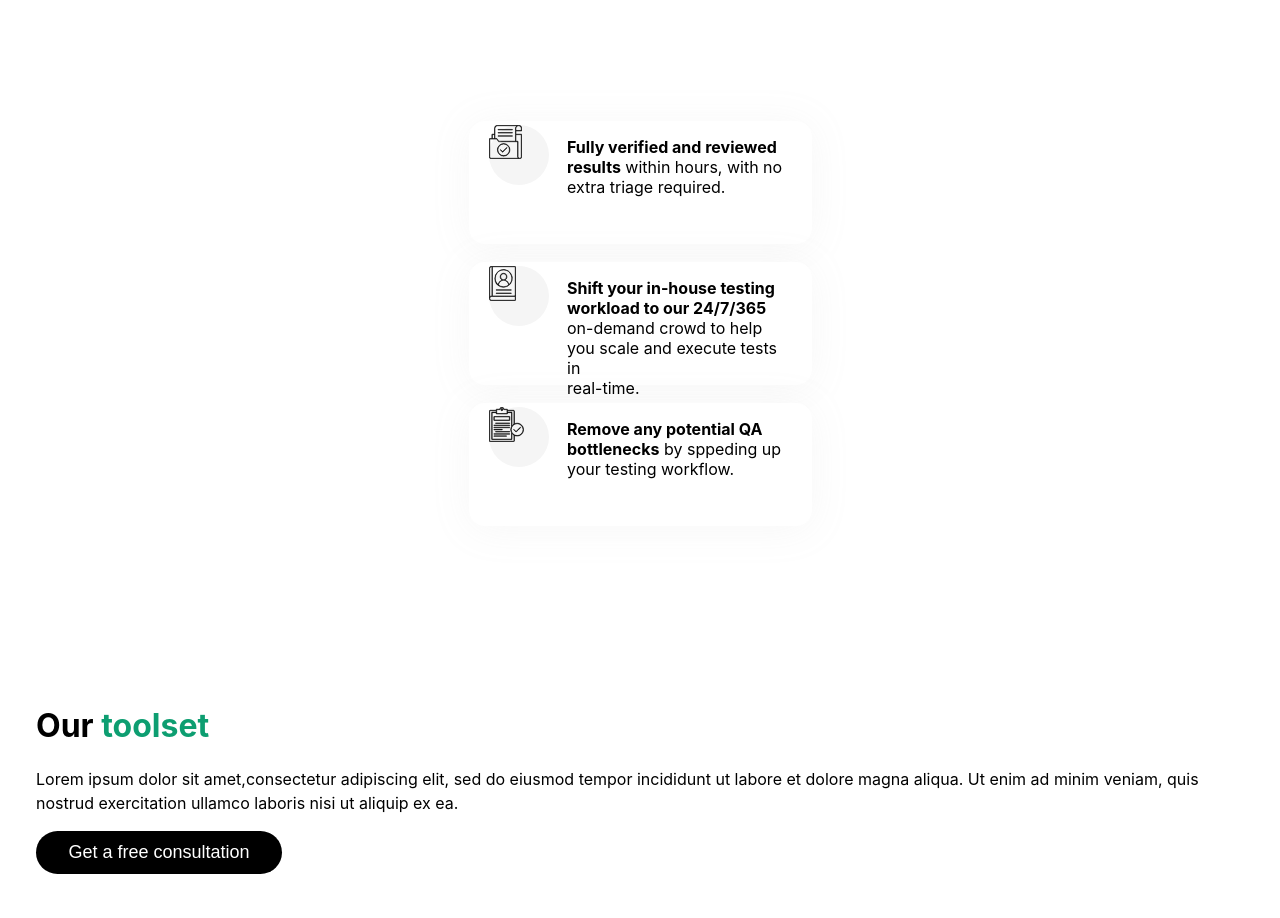
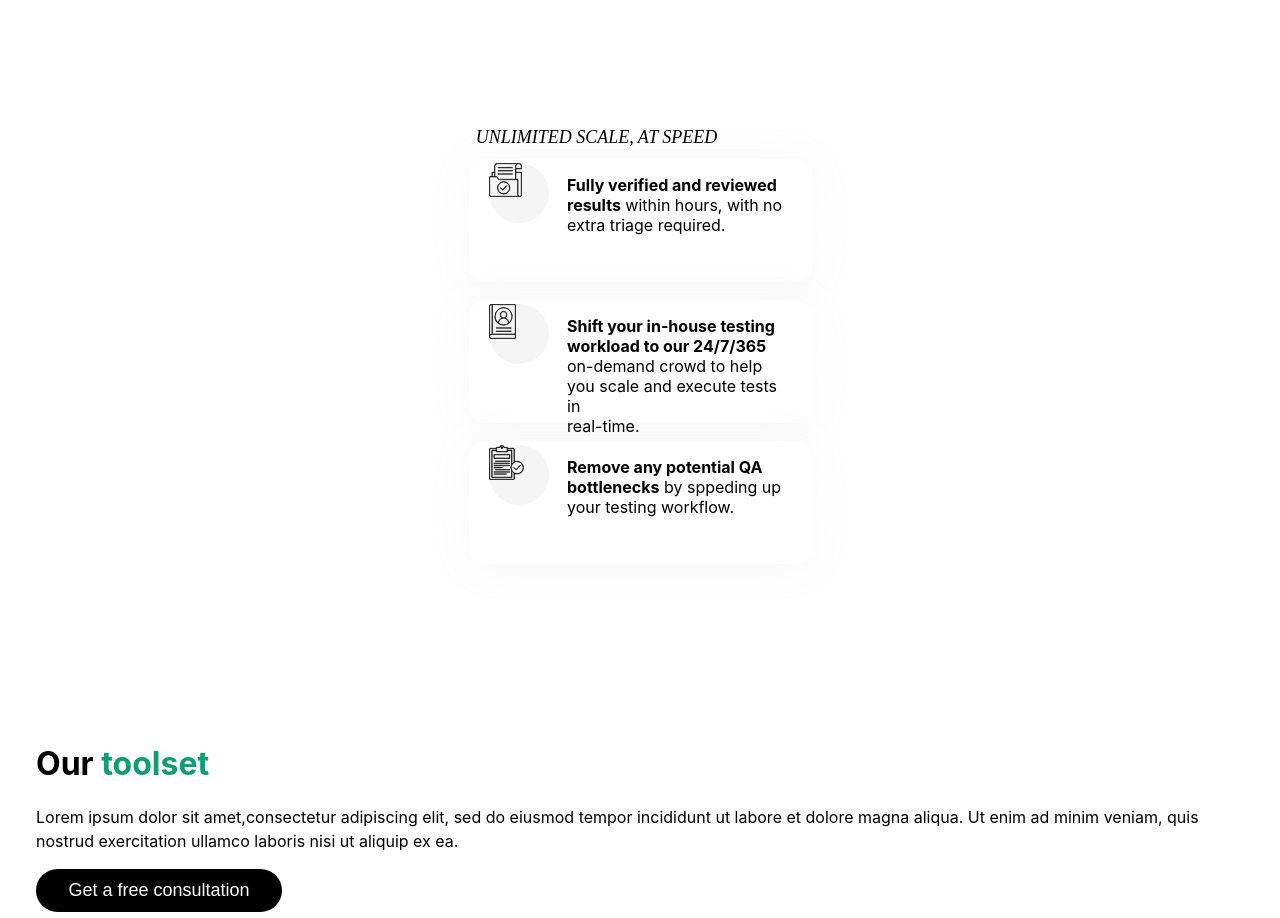
Before and after one commit to a11ysolutions/website, a React (Create React App) app: page /functional in a window 1280 px wide. Shown: the part 1620-2538 px from the top of the page. Built offline with nearby package versions, Linux system fonts and the light colour scheme.

Commit message:
feat: add functional-titles styles

```diff
--- a/src/Components/Functional/Functional.css
+++ b/src/Components/Functional/Functional.css
@@ -5,3 +5,16 @@
 .functional-header-text-button p {
     line-height: 24px;
 }
+.functional-titles{
+    font: var(--unnamed-font-style-italic) normal var(--unnamed-font-weight-normal) 18px/var(--unnamed-line-spacing-32) var(--unnamed-font-family-archivo);
+    letter-spacing: var(--unnamed-character-spacing-0);
+    color: var(--unnamed-color-000000);
+    text-align: center;
+    font: italic normal normal 18px/32px Archivo;
+    letter-spacing: 0px;
+    color: #000000;
+    text-transform: uppercase;
+    opacity: 1;
+    width: 256px;
+    height: 20px;
+}
--- a/src/Components/Functional/Functional.js
+++ b/src/Components/Functional/Functional.js
@@ -24,7 +24,9 @@ function Functional() {
                 <Button>Get in touch</Button>
             </div>
             <div style={{ marginTop: "135px" }}>
-                <div>
+                <div className="functional-titles">UNLIMITED SCALE, AT SPEED</div>
+
+                <div style={{ marginTop: "18px" }}>
                     <AchievementCard imgSrc='folder-data.svg'>
                         <p>
                             <span style={{ fontWeight: "bold" }}>Fully verified and reviewed
--- a/src/Components/UI/AchievementCard/AchievementCard.js
+++ b/src/Components/UI/AchievementCard/AchievementCard.js
@@ -5,10 +5,10 @@ function AchievementCard({ children, imgSrc }) {
     return (
         <div className="achievement-card">
             <div style={{ display: "flex", justifyContent: "center", alignItems: "center", columnGap: "18px" }}>
-                <div className='achievement-card-ellipse'>
+                <div className='achievement-card-ellipse' style={{justifyContent: "center", alignItems: "center"}}>
                     <img src={imgSrc} className='achievement-card-img'></img>
                 </div>
-                <div className='achievement-card-text-container'>
+                <div className='achievement-card-text-container' style={{justifyContent: "center", alignItems: "center"}}>
                     {children}
                 </div>
             </div>
```
